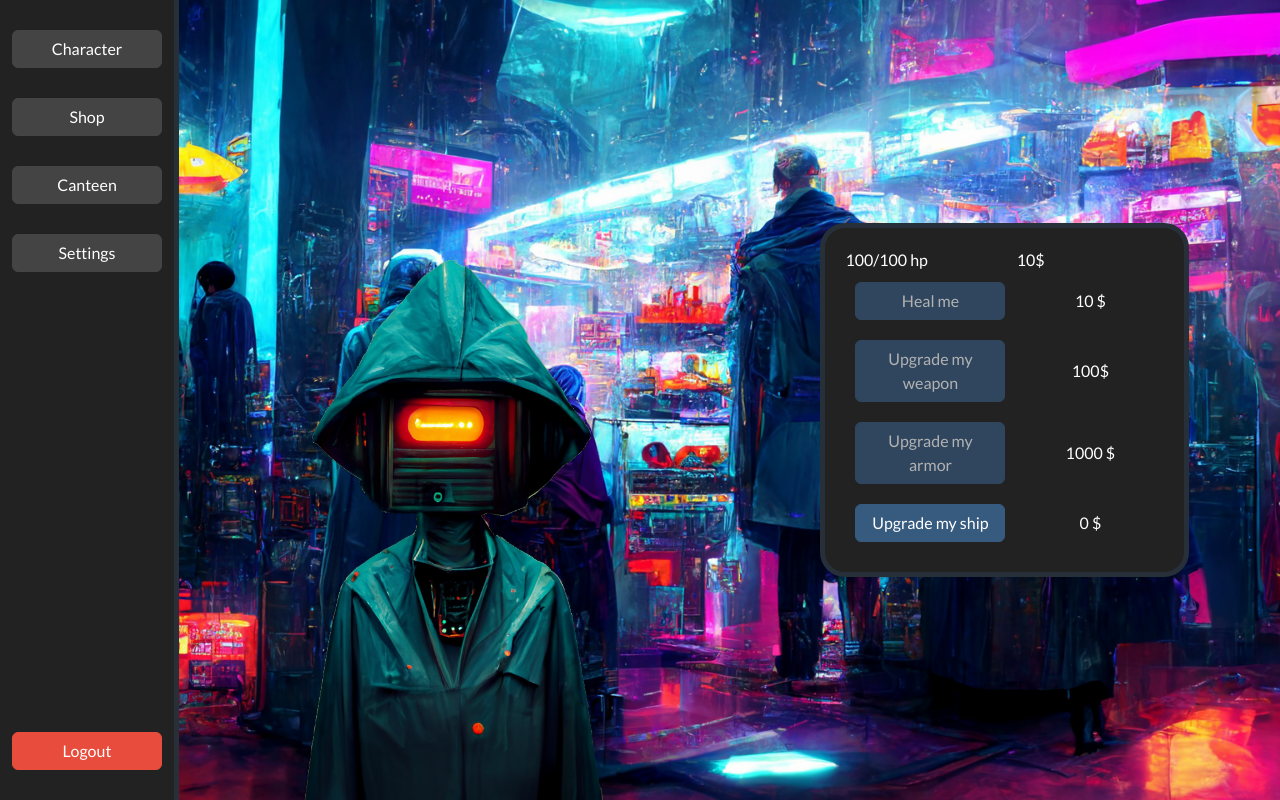
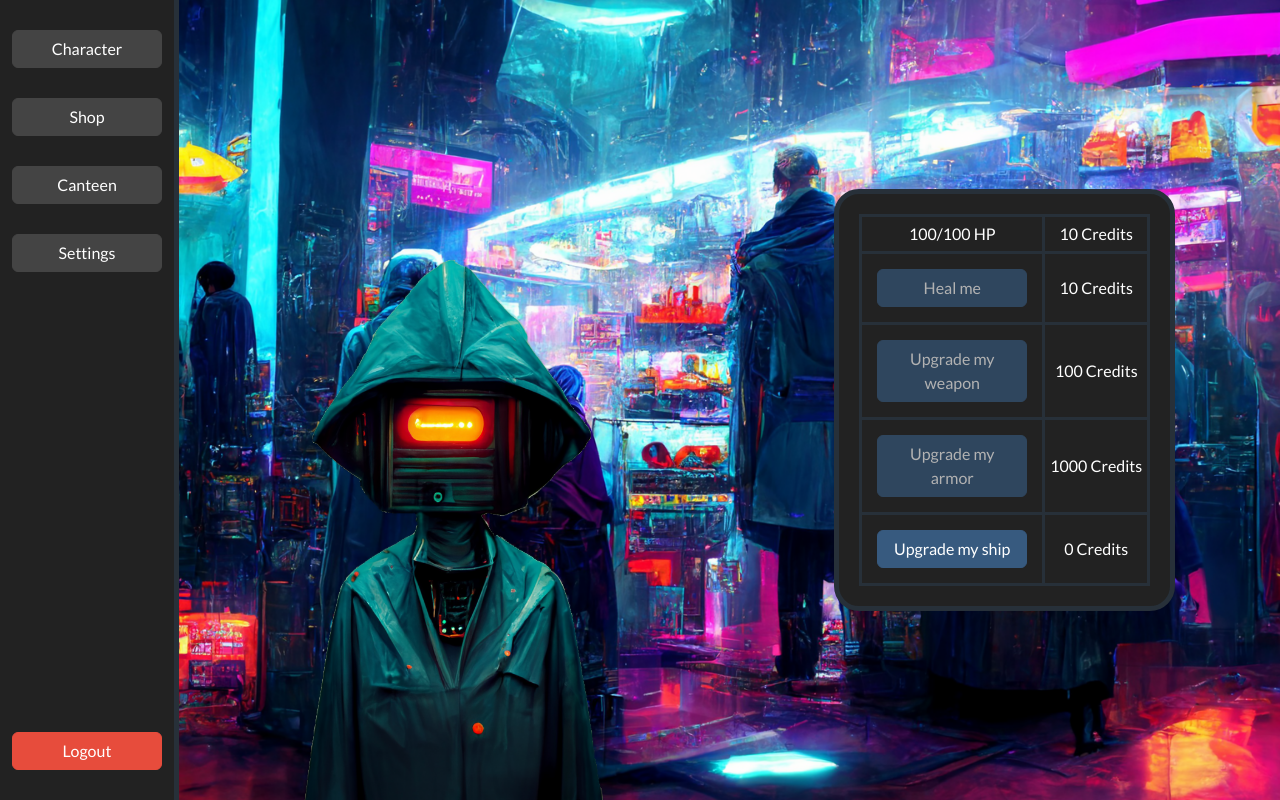
Before and after one commit to Corqi/WWW-app, a Flask app: page /shop in a window 1280 px wide. Run offline with Flask 2, Linux system fonts and the light colour scheme; the visitor is signed in with stand-in values (Sample User, id 1); data comes from the database, SQL or seed files in the repository; parts of the project's set-up code (start-up, migrations or seed data) failed here and were passed over; some libraries are stand-ins or nearby versions.

Commit message:
shop page visual updates v1.0

```diff
--- a/app/templates/shop.html
+++ b/app/templates/shop.html
@@ -16,7 +16,7 @@
 
         background: rgb(34, 34, 34);
         padding: 20px;
-        width: 70%;
+        width: fit-content;
         min-width: 250px;
         height: auto;
     }
@@ -95,6 +95,15 @@
     p{
         margin-bottom: 0;
     }
+
+    tr td{
+        border-style: solid;
+        border-color: rgb(39, 48, 57);
+        border-width: medium;
+
+        text-align: center;
+        padding: 5px
+    }
 </style>
 {% endblock styles %}
 
@@ -116,7 +125,45 @@
 
 <div class="container col-6">
     <div class="container" id="shopBox">
-        <div class="row">
+        <table>
+            <tr>
+                <td><p>{{ current_user.currentHealth }}/{{ current_user.maxHealth }} HP</p></td>
+                <td><p>{{ current_user.money }} Credits</p></td>
+            </tr>
+            <tr>
+                <td>
+                    <a href="/shop/heal" class="{% if state['heal']  %}{% else %}disabled{% endif %}">
+                        <button class="btn btn-primary" id="buttonBuyHealth" {% if state['heal']  %}{% else %}disabled{% endif %}>Heal me</button>
+                    </a>
+                </td>
+                <td><p>{{ cost.heal }} Credits</p></td>
+            </tr>
+            <tr>
+                <td>
+                    <a href="/shop/upgrade_weapon" class="{% if state['upgrade_weapon']  %}{% else %}disabled{% endif %}">
+                        <button class="btn btn-primary" id="buttonBuySpeed" {% if state['upgrade_weapon']  %}{% else %}disabled{% endif %}>Upgrade my weapon</button>
+                    </a>
+                </td>
+                <td><p>{{ cost.upgrade_weapon }} Credits</p></td>
+            </tr>
+            <tr>
+                <td>
+                    <a href="/shop/upgrade_armor" class="{% if state['upgrade_armor']  %}{% else %}disabled{% endif %}">
+                        <button class="btn btn-primary" id="buttonBuyArmor" {% if state['upgrade_armor']  %}{% else %}disabled{% endif %}>Upgrade my armor</button>
+                    </a>
+                </td>
+                <td><p>{{ cost.upgrade_armor }} Credits</p></td>
+            </tr>
+            <tr>
+                <td>
+                    <a href="/shop/upgrade_ship" class="{% if state['upgrade_ship']  %}{% else %}disabled{% endif %}">
+                        <button class="btn btn-primary" id="buttonBuyLuck" {% if state['upgrade_ship']  %}{% else %}disabled{% endif %}>Upgrade my ship</button>
+                    </a>
+                </td>
+                <td><p>{{ cost.upgrade_ship }} Credits</p></td>
+            </tr>
+        </table>
+        <!-- <div class="row">
             <div class="container col-6">
                 <p>{{ current_user.currentHealth }}/{{ current_user.maxHealth }} hp</p>
             </div>
@@ -167,7 +214,7 @@
             <div class="container col-6 textShop">
                 <p>{{ cost.upgrade_ship }} $</p>
             </div>
-        </div>
+        </div>       -->
     </div>
 </div>
 {% endblock content %}
```
